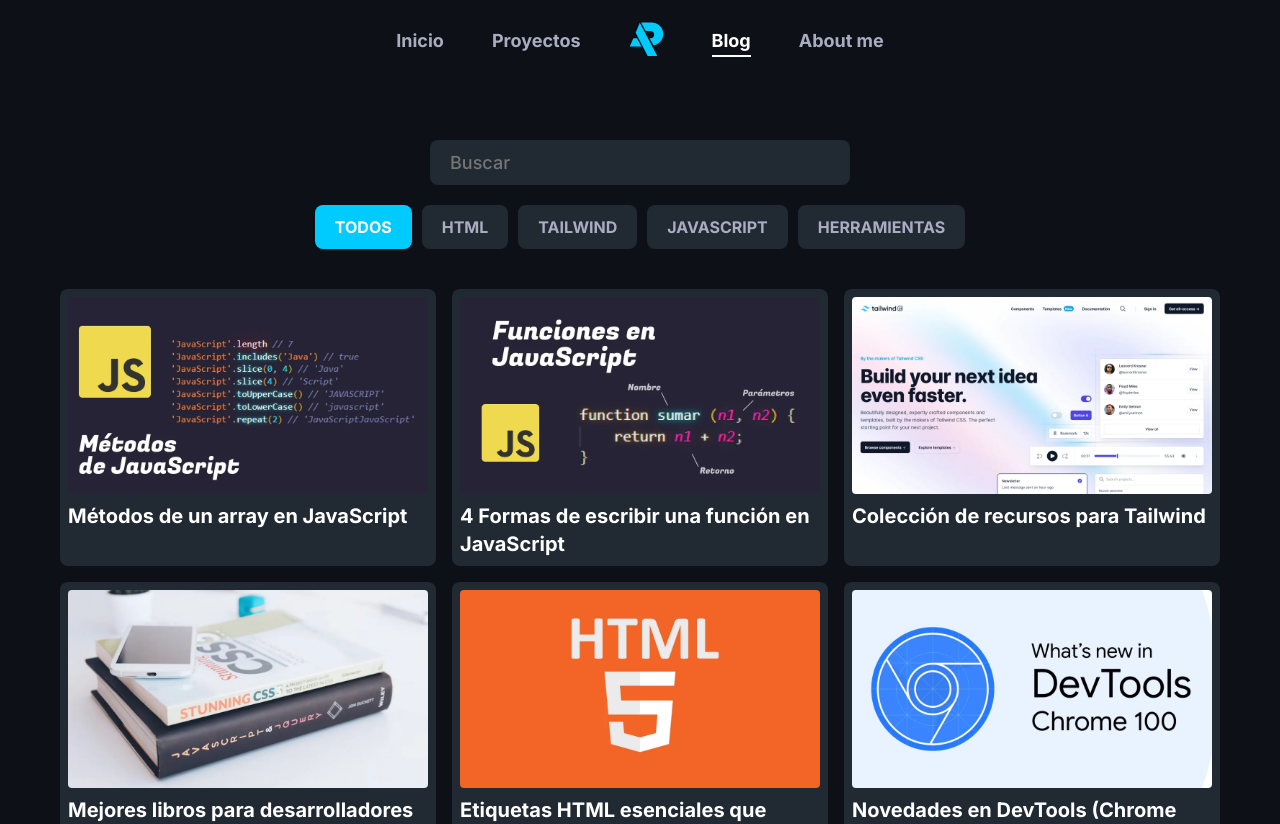
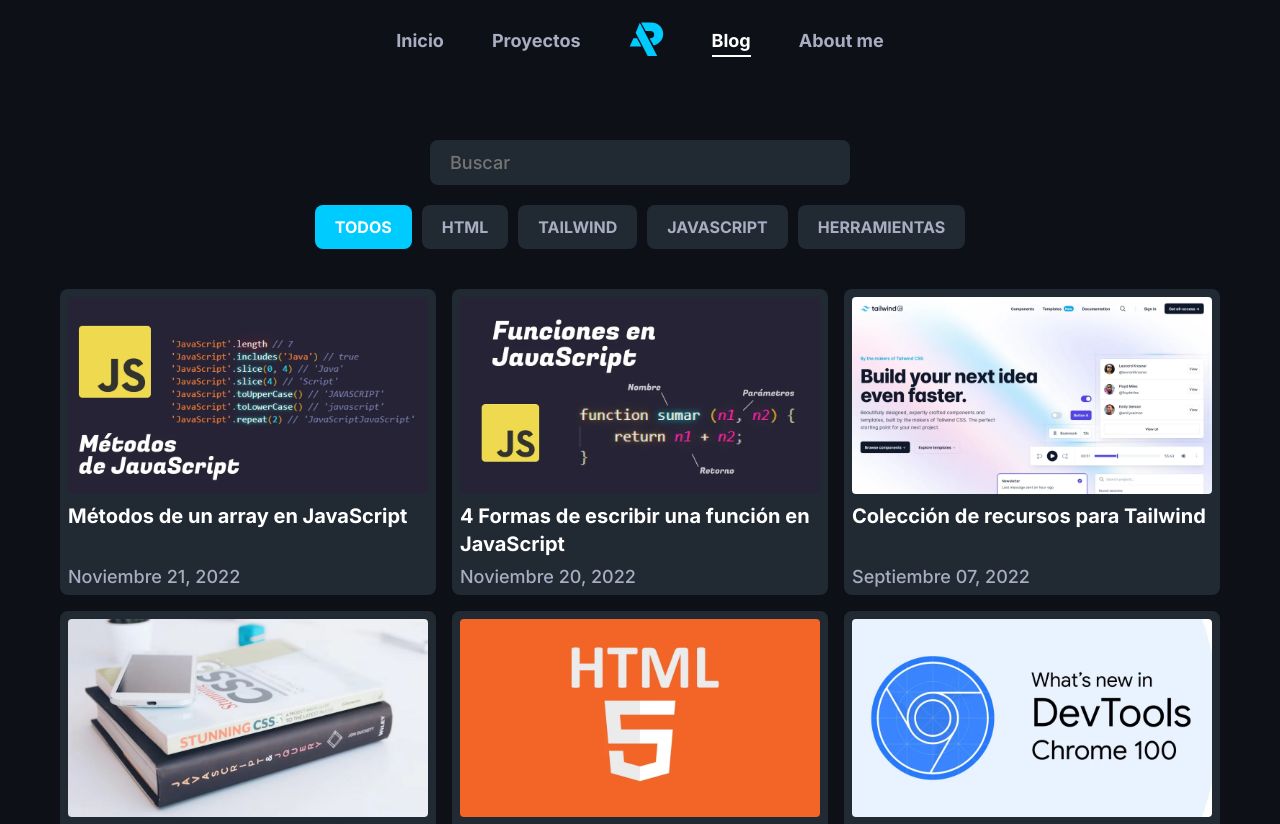
Before and after one commit to AlexisPaez11/website, a React (Create React App) app: page /Blog in a window 1280 px wide. Shown: the top 824 px of the page. Built offline with nearby package versions, Linux system fonts and the light colour scheme; a web font is replaced by a local one.

Commit message:
time modified

```diff
--- a/src/components/article/Article.jsx
+++ b/src/components/article/Article.jsx
@@ -15,7 +15,7 @@ export default class Article extends Component {
             </div> */}
             <img src={this.props.image} alt={this.props.title} />
             <h3 className='article-title'>{this.props.title}</h3>
-            {/* <time>{this.props.date}</time> */}
+            <time>{this.props.date}</time>
           </article>
         </Link>
       }
```
